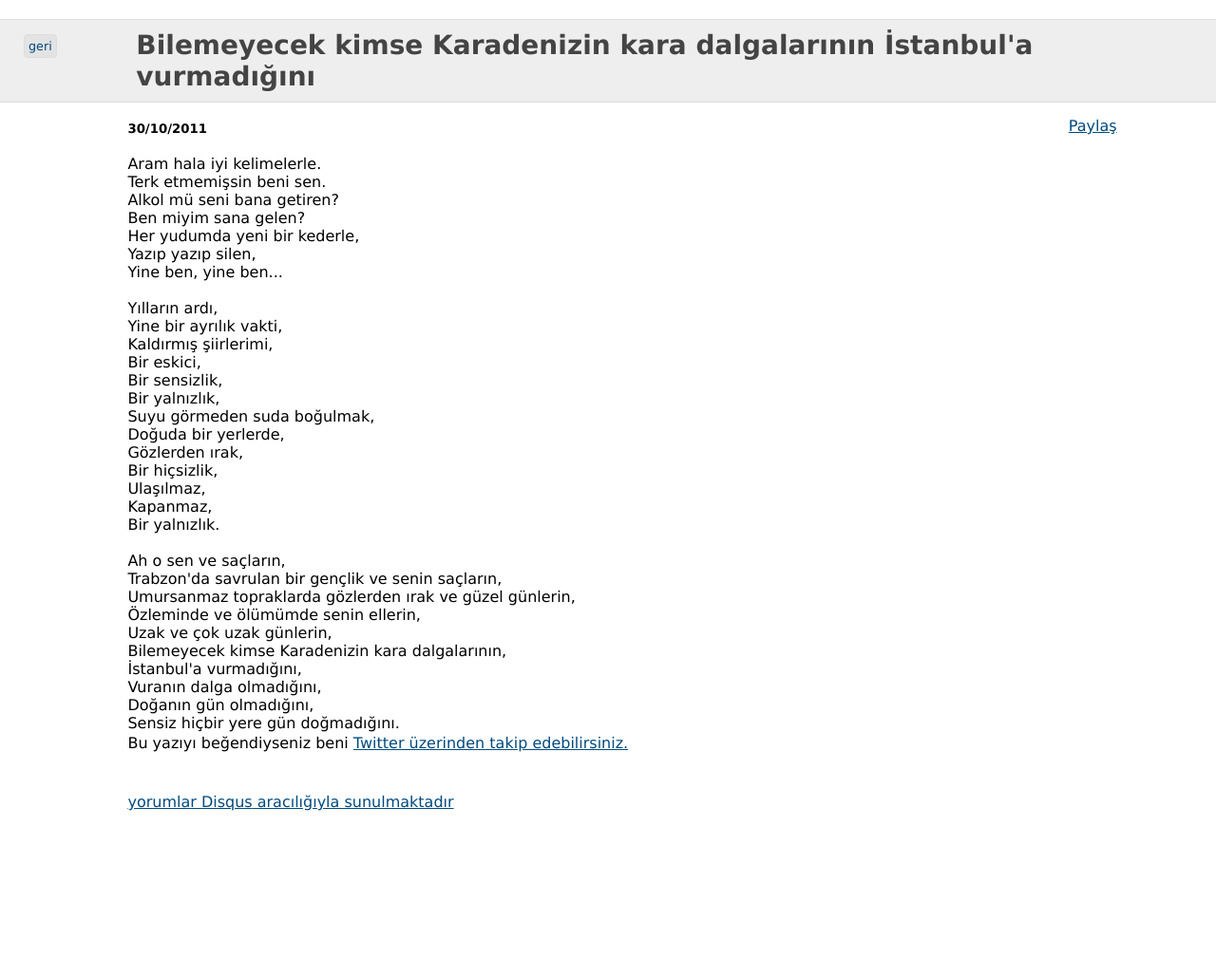
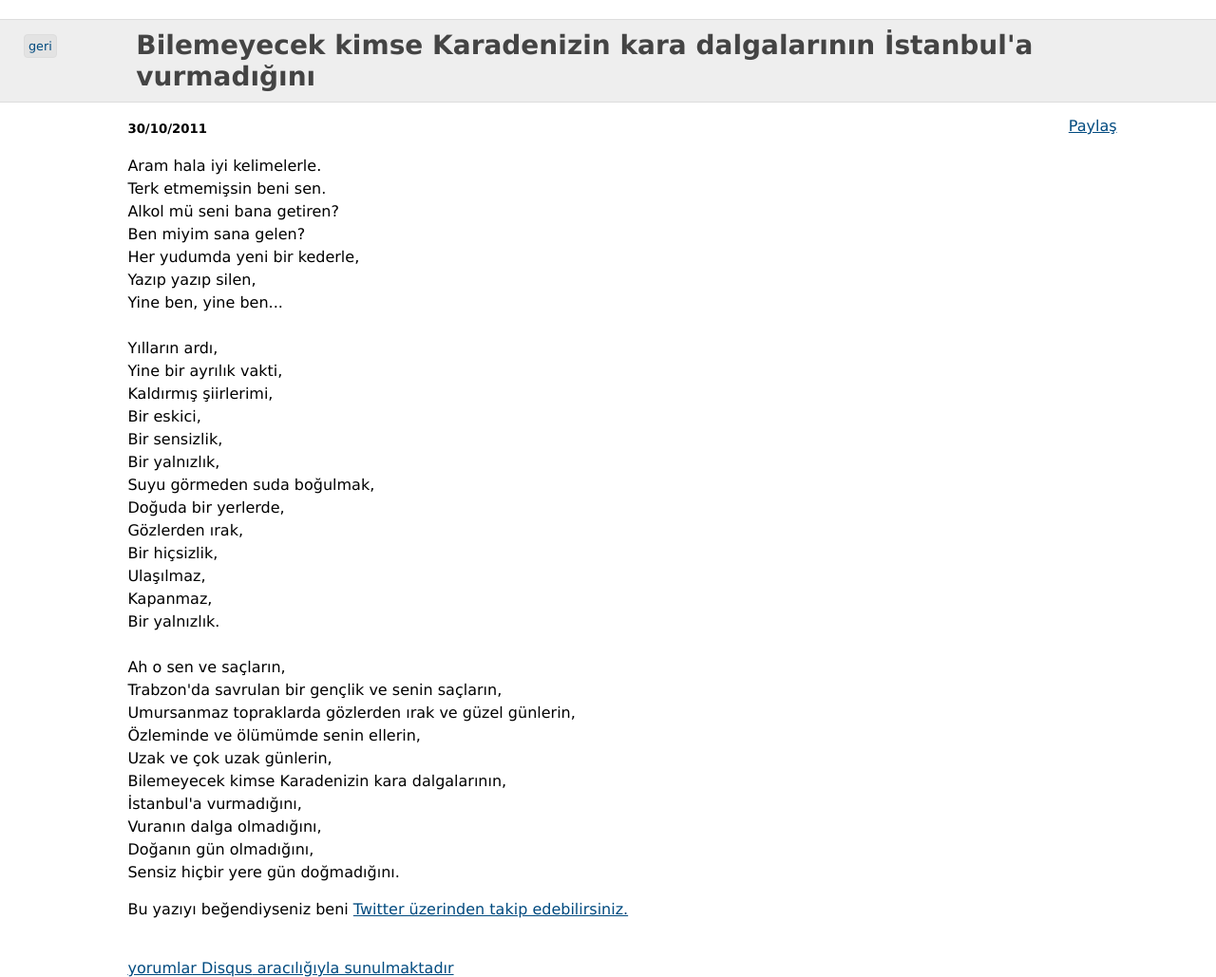
Before and after one commit to fehmicansaglam/fehmicansaglam.github.com, a Jekyll site: the page built from _posts/2011-10-30-bilemeyecek-kimse-karadenizin-kara-dalgalarinin-istanbula-vurmadigini.html, in a window 1280 px wide. Shown: the whole page at 95% size. Built offline with Jekyll 4.4.1, drawn with Linux system fonts in a browser that asks for light colours; comment, search, counter and statistics services are not loaded; before the commit the page ends 900 px from its top, so only the background shows below that.

Commit message:
fix encoding

```diff
--- a/_posts/2011-10-30-bilemeyecek-kimse-karadenizin-kara-dalgalarinin-istanbula-vurmadigini.html
+++ b/_posts/2011-10-30-bilemeyecek-kimse-karadenizin-kara-dalgalarinin-istanbula-vurmadigini.html
@@ -9,12 +9,8 @@
 status: publish
 layout: post
 published: true
-tags:
-- Beynimdeki canavar
-- !binary |
-  xZ5paXI=
-
 ---
+<p>
 Aram hala iyi kelimelerle.<br/>
 Terk etmemişsin beni sen.<br/>
 Alkol mü seni bana getiren?<br/>
@@ -46,4 +42,5 @@
 İstanbul'a vurmadığını,<br/>
 Vuranın dalga olmadığını,<br/>
 Doğanın gün olmadığını,<br/>
-Sensiz hiçbir yere gün doğmadığını.<br/>
+Sensiz hiçbir yere gün doğmadığını.
+</p>
```
